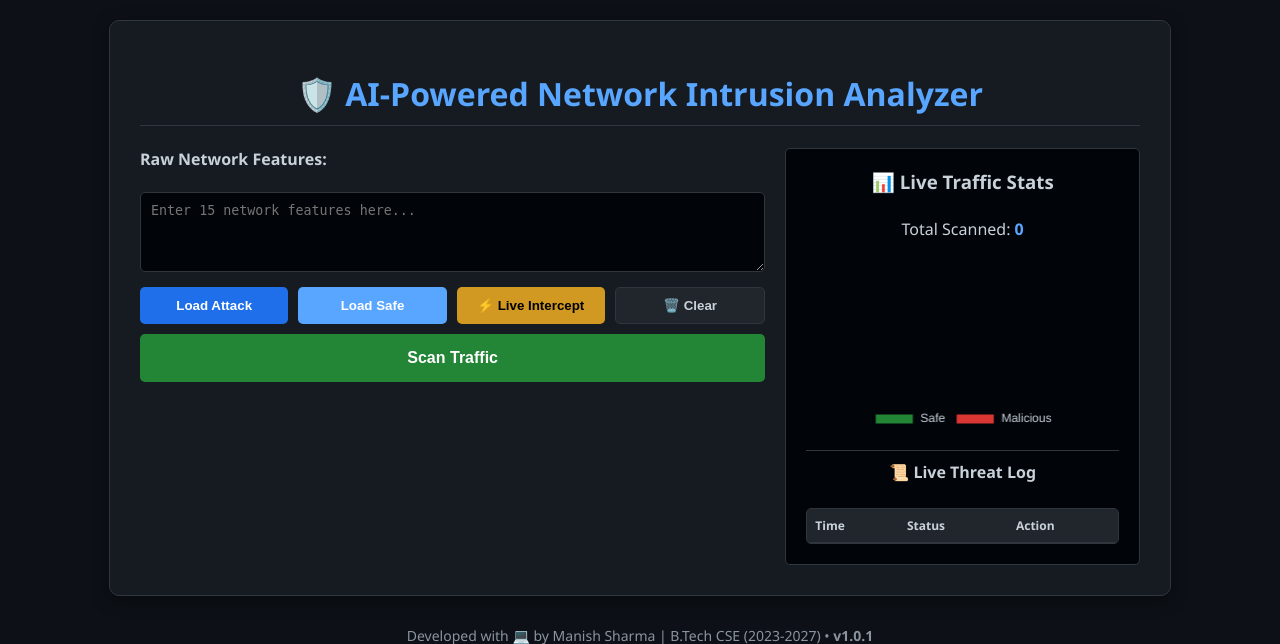
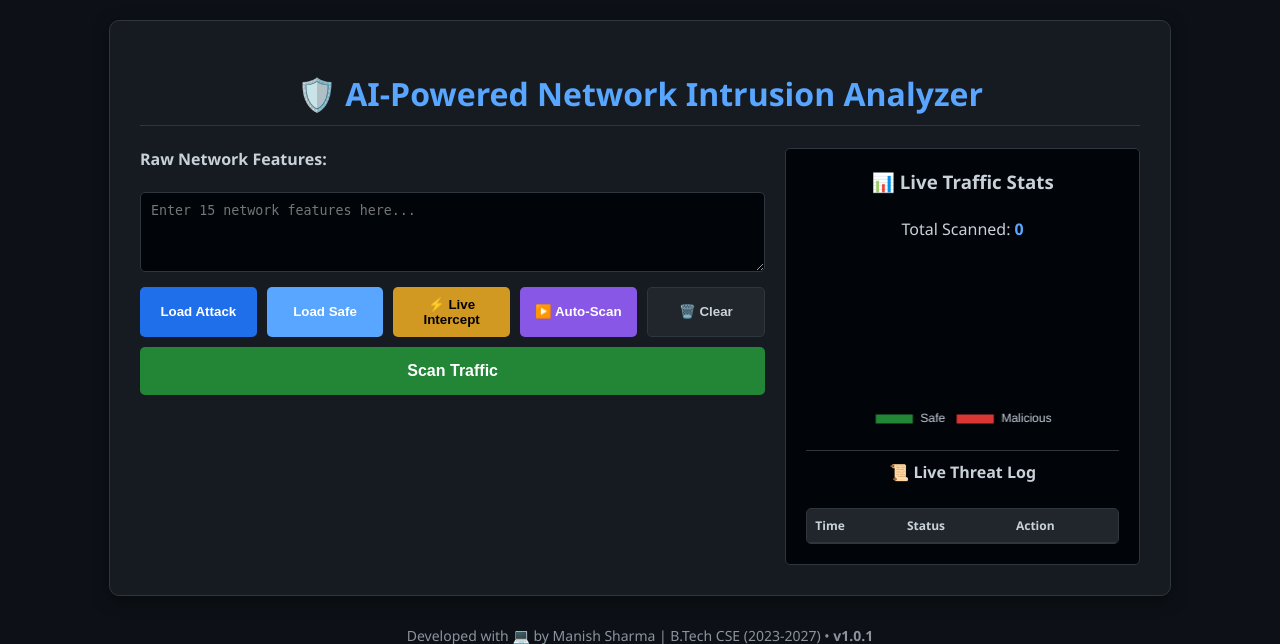
Before and after one commit to the-miz-4u/AI-NIDS-Analyzer, a Flask app: page / in a window 1280 px wide. Shown: the top 644 px of the page. Run offline with Flask 3, Linux system fonts and the light colour scheme; lists and menus that the app fills with data are empty; parts of the project's set-up code (start-up, migrations or seed data) failed here and were passed over.

Commit message:
Added live Auto-Scan mode for simulated continuous traffic monitoring

```diff
--- a/templates/index.html
+++ b/templates/index.html
@@ -186,6 +186,7 @@
                     <button id="loadSampleBtn" onclick="loadSample()" title="Auto-fill malicious DrDoS attack packet">Load Attack</button>
                     <button id="loadSafeBtn" onclick="loadSafeSample()" title="Auto-fill normal benign traffic packet">Load Safe</button>
                     <button id="liveBtn" onclick="fetchLiveTraffic()" title="Fetch a random packet from live dataset">⚡ Live Intercept</button>
+                    <button id="autoScanBtn" onclick="toggleAutoScan()" style="background-color: #8957e5; color: white; flex: 1;" title="Simulate continuous live traffic monitoring">▶️ Auto-Scan</button>
                     <button id="clearBtn" onclick="clearDashboard()" title="Reset the dashboard inputs">🗑️ Clear</button>
                 </div>
                 <button id="scanBtn" onclick="analyzeTraffic()">Scan Traffic</button>
@@ -392,6 +393,41 @@
         document.body.removeChild(a);
         URL.revokeObjectURL(url);
     }
+    // Auto-Scan Variables and Logic
+    let isAutoScanning = false;
+    let autoScanTimer = null;
+
+    async function runAutoScanCycle() {
+        if (!isAutoScanning) return;
+
+        // Pehle packet fetch karo
+        await fetchLiveTraffic();
+
+        // Phir usko scan karo
+        await analyzeTraffic();
+
+        // Agar abhi bhi scanning ON hai, toh 3 second baad fir repeat karo
+        if (isAutoScanning) {
+            autoScanTimer = setTimeout(runAutoScanCycle, 3000);
+        }
+    }
+
+    function toggleAutoScan() {
+        const btn = document.getElementById('autoScanBtn');
+        if (!isAutoScanning) {
+            // Start Auto-Scan
+            isAutoScanning = true;
+            btn.innerHTML = "🛑 Stop Scan";
+            btn.style.backgroundColor = "#da3633"; // Red color jab active ho
+            runAutoScanCycle();
+        } else {
+            // Stop Auto-Scan
+            isAutoScanning = false;
+            clearTimeout(autoScanTimer);
+            btn.innerHTML = "▶️ Auto-Scan";
+            btn.style.backgroundColor = "#8957e5"; // Wapas purple color
+        }
+    }
 </script>
 
 </body>
```
